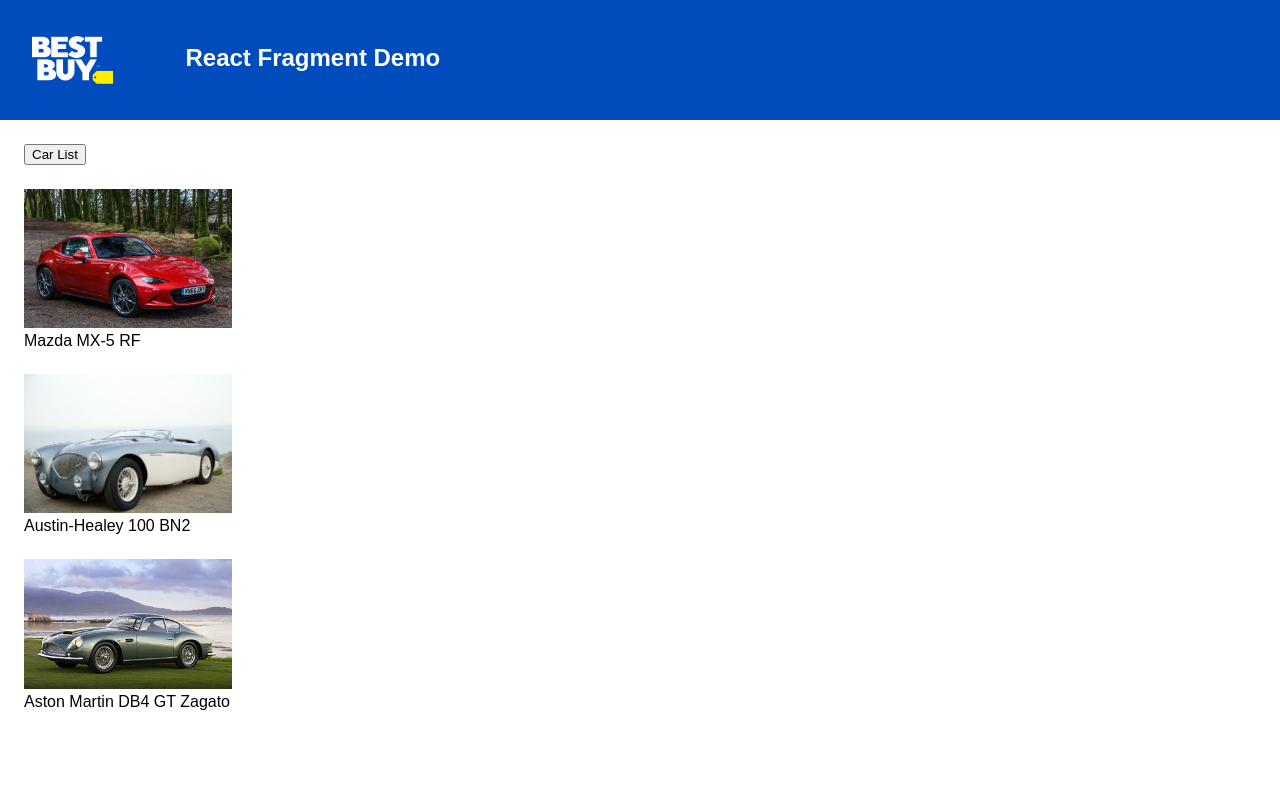
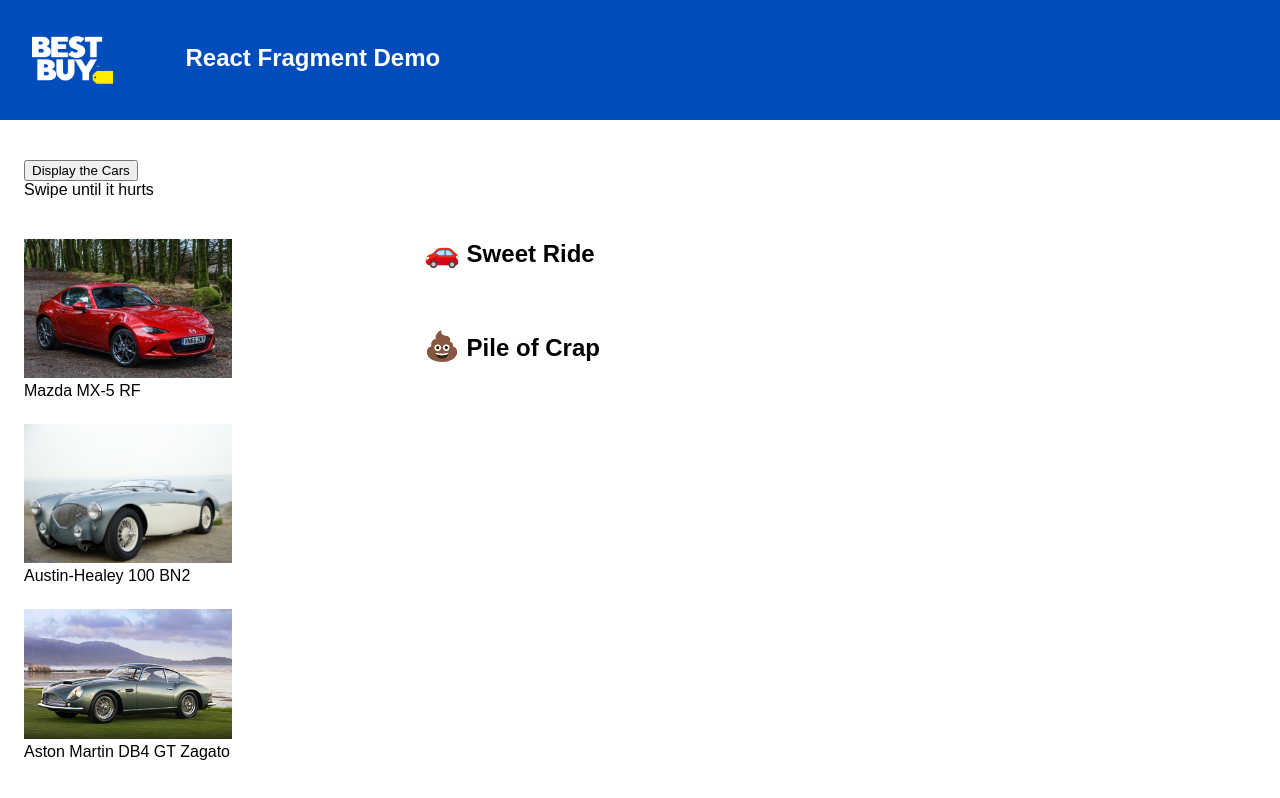
Before and after one commit to Craig-Creeger/react-portal-demo, a React (Create React App) app: page / in a window 1280 px wide. Shown: the top 798 px of the page. Built offline with nearby package versions, Linux system fonts and the light colour scheme.

Commit message:
Can now sort cars into piles.

```diff
--- a/src/App.css
+++ b/src/App.css
@@ -14,6 +14,15 @@
   font-size: 1.5em;
 }
 
-.App-contents {
+main {
   padding: 1.5em;
 }
+
+section.columnar {
+  display: flex;
+}
+
+section.columnar > *:first-child {
+  flex-basis: 400px;
+  flex-shrink: 0;
+}
--- a/src/App.js
+++ b/src/App.js
@@ -7,8 +7,13 @@
   constructor(props) {
     super(props);
     this.state = {
-      listShowing: true
+      listShowing: true,
+      sweetRide: [],
+      pileOfCrap: []
     };
+    this.showCars = this.showCars.bind(this);
+    this.addToSweetList = this.addToSweetList.bind(this);
+    this.addToCrapList = this.addToCrapList.bind(this);
   }
   render() {
     return (
@@ -19,16 +24,54 @@
             React Fragment Demo
           </h1>
         </header>
-        <div className="App-contents">
-          <button onClick={this.showCars.bind(this)}>Car List</button>
-          {this.state.listShowing && <CarList />}
-        </div>
+        <main>
+          <p>
+            <button onClick={this.showCars}>Display the Cars</button>
+            <br />
+            Swipe until it hurts
+          </p>
+          <section className="columnar">
+            {this.state.listShowing && (
+              <CarList accept={this.addToSweetList} reject={this.addToCrapList} />
+            )}
+            <div>
+              <h2>
+                <span style={{ fontSize: "larger" }} role="img" aria-label="car">
+                  🚗
+                </span>{" "}
+                Sweet Ride
+              </h2>
+              <div className="sweetRide">
+                {this.state.sweetRide.map(car => (
+                  <p key={car}>{car}</p>
+                ))}
+              </div>
+              <h2 style={{ marginTop: "2.5em" }}>
+                <span style={{ fontSize: "larger" }} role="img" aria-label="crap">
+                  💩
+                </span>{" "}
+                Pile of Crap
+              </h2>
+              <div className="pileOfCrap">
+                {this.state.pileOfCrap.map(car => (
+                  <p key={car}>{car}</p>
+                ))}
+              </div>
+            </div>
+          </section>
+        </main>
       </React.Fragment>
     );
   }
   showCars() {
     this.setState({ listShowing: true });
   }
+  addToSweetList(carName) {
+    this.setState({ sweetRide: this.state.sweetRide.concat(carName) });
+  }
+  addToCrapList(carName) {
+    this.setState({ pileOfCrap: this.state.pileOfCrap.concat(carName) });
+  }
 }
 
 export default App;
--- a/src/car-list.css
+++ b/src/car-list.css
@@ -1,6 +1,7 @@
 .carList {
 	list-style: none;
 	padding-left: 0;
+	margin-top: 0;
 }
 
 .carList li {
--- a/src/car-list.js
+++ b/src/car-list.js
@@ -1,4 +1,5 @@
 import React from "react";
+import PropTypes from "prop-types";
 import Car from "./car";
 import Swipeable from "./swipeable";
 
@@ -10,12 +11,12 @@
   { name: "Aston Martin DB4 GT Zagato", filename: "Aston-Martin-DB4-GT-Zagato.jpg" }
 ];
 
-function CarList() {
+function CarList(props) {
   return (
     <ul className="carList">
       {cars.map(car => (
         <li key={car.name}>
-          <Swipeable>
+          <Swipeable id={car.name} accept={props.accept} reject={props.reject}>
             <Car carName={car.name} imgFilename={car.filename} />
           </Swipeable>
         </li>
@@ -24,4 +25,8 @@
   );
 }
 
+CarList.propTypes = {
+  accept: PropTypes.func.isRequired,
+  reject: PropTypes.func.isRequired
+}
 export default CarList;
--- a/src/swipeable.js
+++ b/src/swipeable.js
@@ -1,4 +1,5 @@
 import React from "react";
+import PropTypes from "prop-types";
 
 import "./swiper.css";
 
@@ -23,10 +24,17 @@
 	}
 	swipeRight () {
 		this.setState({ resolution: 'like' });
+		this.props.accept(this.props.id);
 	}
 	swipeLeft () {
 		this.setState({ resolution: 'dislike' });
+		this.props.reject(this.props.id);
 	}
 }
 
+Swipeable.propTypes = {
+	id: PropTypes.string.isRequired,
+	accept: PropTypes.func.isRequired,
+  reject: PropTypes.func.isRequired
+}
 export default Swipeable;
```
